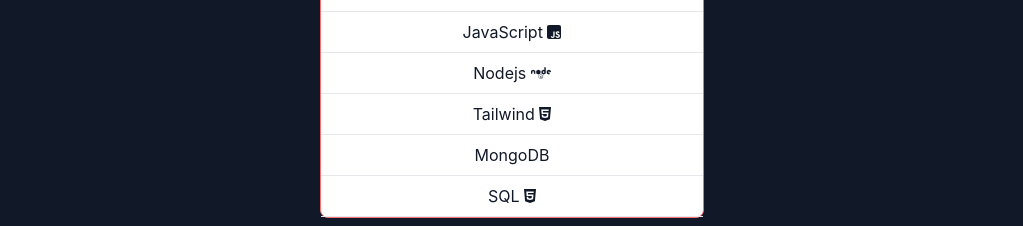
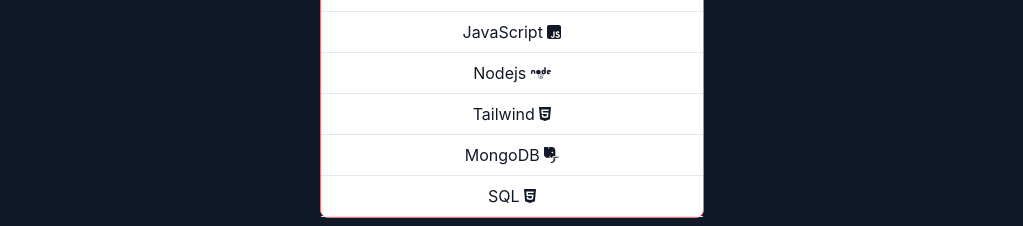
Before and after one commit to PJoll/React-Port, a React (Create React App) app: page / in a window 1280 px wide. Shown: the part 1100-1326 px from the top of the page, without its empty margins (128-1151 px from the left). Built offline with nearby package versions, Linux system fonts and the light colour scheme.

Commit message:
new correct Tech Icon

```diff
--- a/src/components/Technologies.js
+++ b/src/components/Technologies.js
@@ -7,7 +7,7 @@
   faJsSquare,
   faNode,
   faReact,
-  faDatabase,
+  faDeskpro,
 } from "@fortawesome/free-brands-svg-icons";
 
 const  Technologies = () => {
@@ -37,7 +37,7 @@
             </li>
             <li class="px-6 py-2 border-b border-gray-200 w-full">Nodejs <FontAwesomeIcon icon={faNode}/></li>
             <li class="px-6 py-2 border-b border-gray-200 w-full">Tailwind <FontAwesomeIcon icon={faHtml5}/></li>
-            <li class="px-6 py-2 border-b border-gray-200 w-full">MongoDB <FontAwesomeIcon icon={faDatabase}/></li>
+            <li class="px-6 py-2 border-b border-gray-200 w-full">MongoDB <FontAwesomeIcon icon={faDeskpro}/></li>
             <li class="px-6 py-2 border-b border-gray-200 w-full">SQL <FontAwesomeIcon icon={faHtml5} /></li>
           </ul>
         </div>
```
